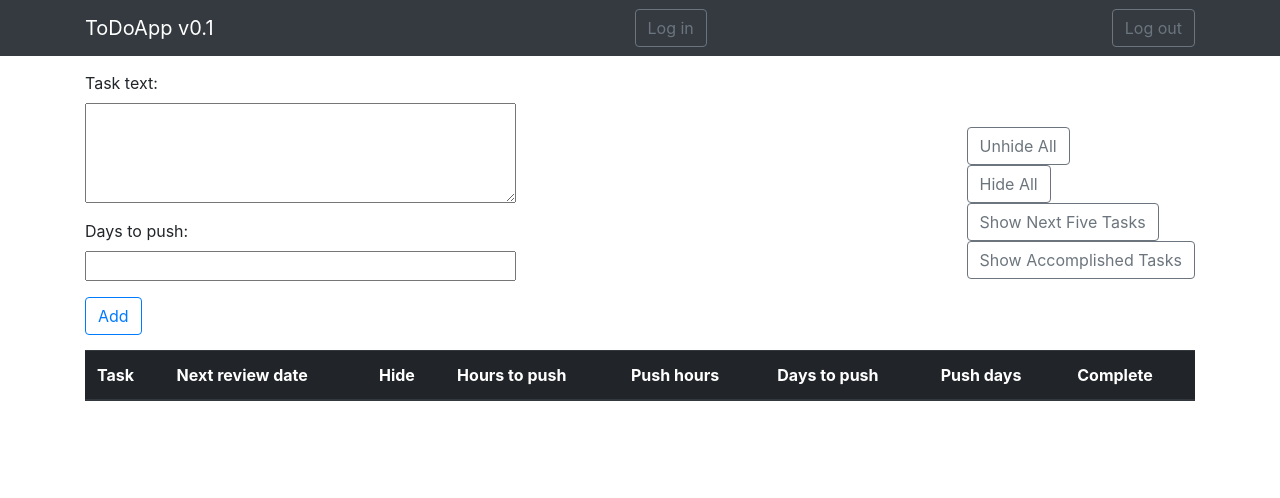
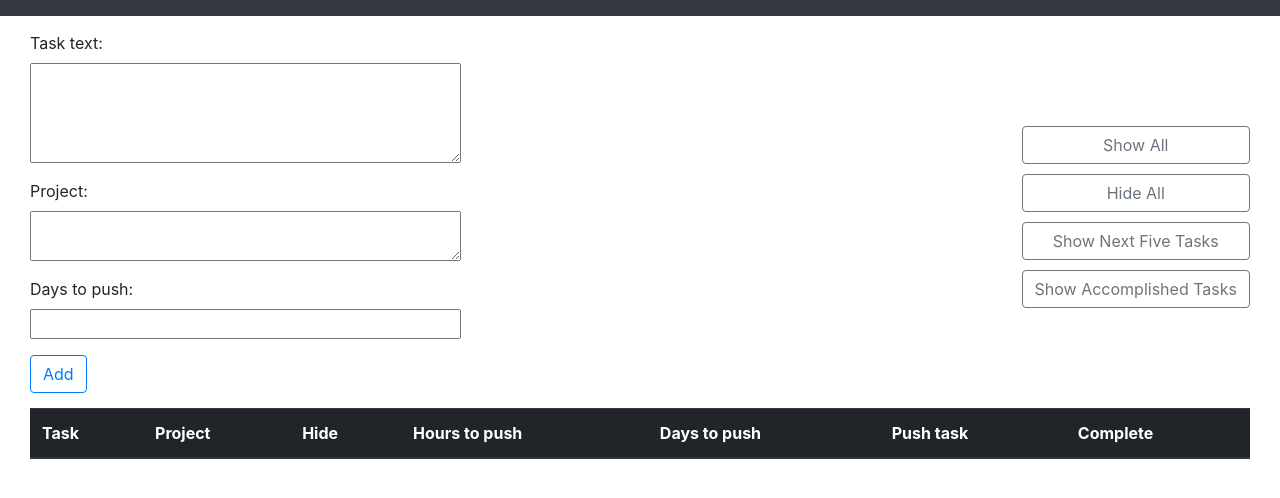
Before and after one commit to tjr226/initialtasks, a Django app: page / in a window 1280 px wide. Shown: the top 498 px of the page. Run offline with Django 3.2, Linux system fonts and the light colour scheme; data comes from the database, SQL or seed files in the repository; both versions use the stored data as it was after the commit; lists and menus that the app fills with data are empty; parts of the project's set-up code (start-up, migrations or seed data) failed here and were passed over; some libraries are stand-ins or nearby versions.

Commit message:
added projects field to data model, HTML, forms.py, views.py

```diff
--- a/myproject/myproject/settings.py
+++ b/myproject/myproject/settings.py
@@ -39,10 +39,15 @@ INSTALLED_APPS = [
     'django.contrib.staticfiles',
 
     'widget_tweaks',
+    'import_export',
 
     'accounts',
     'todoapp',
+
+
 ]
+
+IMPORT_EXPORT_USE_TRANSACTIONS = True
 
 MIDDLEWARE = [
     'django.middleware.security.SecurityMiddleware',
--- a/myproject/templates/base.html
+++ b/myproject/templates/base.html
@@ -11,14 +11,16 @@
 </head>
 
 
+
+
 <body>
 
   {% block body %}
   <nav class="navbar navbar-expand-lg navbar-dark bg-dark">
-    <div class="container">
-      <a class="navbar-brand" href="{% url 'home' %}">ToDoApp v0.1</a>
-      <a href="{% url 'login' %}" class="btn btn-outline-secondary">Log in</a>
-      <a href="{% url 'logout' %}" class="btn btn-outline-secondary">Log out</a>
+    <div class="container" style="max-width:1000px">
+      <!-- <a class="navbar-brand" href="{% url 'home' %}">ToDoApp v0.1</a> -->
+      <!-- <a href="{% url 'login' %}" class="btn btn-outline-secondary">Log in</a> -->
+      <!-- <a href="{% url 'logout' %}" class="btn btn-outline-secondary">Log out</a> -->
     </div>
   </nav>
 
--- a/myproject/templates/home.html
+++ b/myproject/templates/home.html
@@ -15,14 +15,33 @@
     .top_section p {
         /* border: 1px solid red; */
         display: flex;
-        flex-direction:column;
+        flex-direction: column;
     }
 
     #id_task_text {
         height: 100px;
     }
+
+    #id_project {
+        height: 50px;
+    }
+
+    .row_of_unique_buttons button {
+        margin-top: 10px;
+        width: 100%;
+    }
+
+    input {
+        display: block;
+        vertical-align: top; margin: 0;
+    }
+    .container {
+        max-width: 2000px;
+    }
 </style>
 
+
+<div class="container">
 
 <div class="top_section">
 
@@ -39,11 +58,11 @@
 
 
     <div class="row_of_unique_buttons">
-        <!-- button to unhide all tasks -->
+        <!-- button to show all active tasks -->
         <form method="post">
             {% csrf_token %}
-            {{ unhide_all_tasks_button.as_p }}
-            <button type="submit" name="unhide_all" class="btn btn-outline-secondary">Unhide All</button>
+            {{ show_all_active_tasks_button.as_p }}
+            <button type="submit" name="show_all_active" class="btn btn-outline-secondary">Show All</button>
         </form>
 
         <!-- button to hide all tasks -->
@@ -65,7 +84,8 @@
         <form method="post">
             {% csrf_token %}
             {{ show_accomplished_tasks_button.as_p }}
-            <button type="submit" name="show_accomplished_tasks_button" class="btn btn-outline-secondary">Show Accomplished
+            <button type="submit" name="show_accomplished_tasks_button" class="btn btn-outline-secondary">Show
+                Accomplished
                 Tasks</button>
         </form>
 
@@ -76,17 +96,17 @@
     <!-- end form and buttons -->
 </div>
 
-<table class="table">
+<table class="table table-hover">
     <thead class="thead-dark">
         <!-- first row of table -->
         <tr>
             <th>Task</th>
-            <th>Next review date</th>
+            <!-- <th>Next review date</th> -->
+            <th>Project</th>
             <th>Hide</th>
             <th>Hours to push</th>
-            <th>Push hours</th>
             <th>Days to push</th>
-            <th>Push days</th>
+            <th>Push task</th>
             <th>Complete</th>
         </tr>
     </thead>
@@ -100,11 +120,13 @@
                 <!-- displays task text -->
                 {{ task.task_text }}
             </td>
+
+            <!-- <td class="align-middle">
+                {{ task.next_update_date }}
+            </td> -->
             <td class="align-middle">
-                <!-- displays next update date -->
-                {{ task.next_update_date }}
+                {{ task.project }}
             </td>
-
             <!-- form for hide task button -->
             <form method="post">
                 {% csrf_token %}
@@ -118,37 +140,24 @@
 
             <form method="post">
                 {% csrf_token %}
-                {{ push_task_form_hours.as_p }}
-                <td class="align-middle">
-                    <!-- this input element is needed to identify which task -->
+                {{ push_task.as_p }}
+
+                <div class="input-group input-group-sm ">
+                        <td style="width:150px">
+                            <input class="form-control" type="number" min="0" name="hours_to_push">
+                        </td>
+                        <td style="width:150px">
+                            <input class="form-control" type="number" min="0" name="days_to_push">
+                        </td>
+
+                </div>
+                <td>
                     <input value="{{task.id}}" name="task_id" type="hidden">
-                    <!-- entry box for how many days to push, min="1" forces positive integers
-                        note - min="1" only forces positive ints on the HTML side
-                        it's not perfect -->
-                    <input type="number" min="1" name="hours_to_push">
+                    <button type="submit" name="push_task" class="btn btn-outline-secondary">Push</button>
                 </td>
-                <td>
-                    <button type="submit" name="push_hours" class="btn btn-outline-secondary">Push</button>
+
                 </td>
             </form>
-
-            <!-- form for day delta entry and button -->
-            <form method="post">
-                {% csrf_token %}
-                {{ push_task_form_days.as_p }}
-                <td class="align-middle">
-                    <!-- this input element is needed to identify which task -->
-                    <input value="{{task.id}}" name="task_id" type="hidden">
-                    <!-- entry box for how many days to push, min="1" forces positive integers
-                        note - min="1" only forces positive ints on the HTML side
-                        it's not perfect -->
-                    <input type="number" min="1" name="days_to_push">
-                </td>
-                <td>
-                    <button type="submit" name="push_days" class="btn btn-outline-secondary">Push</button>
-                </td>
-            </form>
-
 
             <td class="align-middle">
 
@@ -169,5 +178,8 @@
 
 </table>
 
+    <!-- end container -->
+</div>
+
 <!-- endblock content -->
 {% endblock %}
--- a/myproject/todoapp/forms.py
+++ b/myproject/todoapp/forms.py
@@ -7,7 +7,7 @@ class NewTaskForm(forms.ModelForm):
     class Meta:
         model = TaskModel
         # next line picks out the task_text field from the TaskModel
-        fields = ['task_text']
+        fields = ['task_text', 'project']
 
 class CompleteTaskButton(forms.ModelForm):
     # button to complete tasks
--- a/myproject/todoapp/models.py
+++ b/myproject/todoapp/models.py
@@ -6,6 +6,12 @@ class TaskModel(models.Model):
 
     # text of todo
     task_text = models.TextField(max_length=4000)
+
+    # project
+    project = models.TextField(
+        max_length=400,
+        default=""
+        )
 
     # next date it will come up in the system
     next_update_date = models.DateTimeField(auto_now_add=True)
--- a/myproject/todoapp/views.py
+++ b/myproject/todoapp/views.py
@@ -32,10 +32,14 @@ def home(request):
             # create a new task POST request
             # getting form text
             incoming_task_text = request.POST['task_text']
+            incoming_task_project = request.POST['project']
             days_to_push = request.POST['days_to_push']
             # new task created
-            new_task = TaskModel.objects.create(task_text=incoming_task_text)
-
+            new_task = TaskModel.objects.create(
+                task_text=incoming_task_text,
+                project=incoming_task_project)
+            print(new_task.project)
+            print("printed task")
             # if no entry in days_to_push field, redirect home. no more action necessary
             if days_to_push == "":
                 return redirect('home')
```
Also changed, not shown: myproject/db.sqlite3, myproject/todoapp/migrations/0010_taskmodel_project.py (added).
